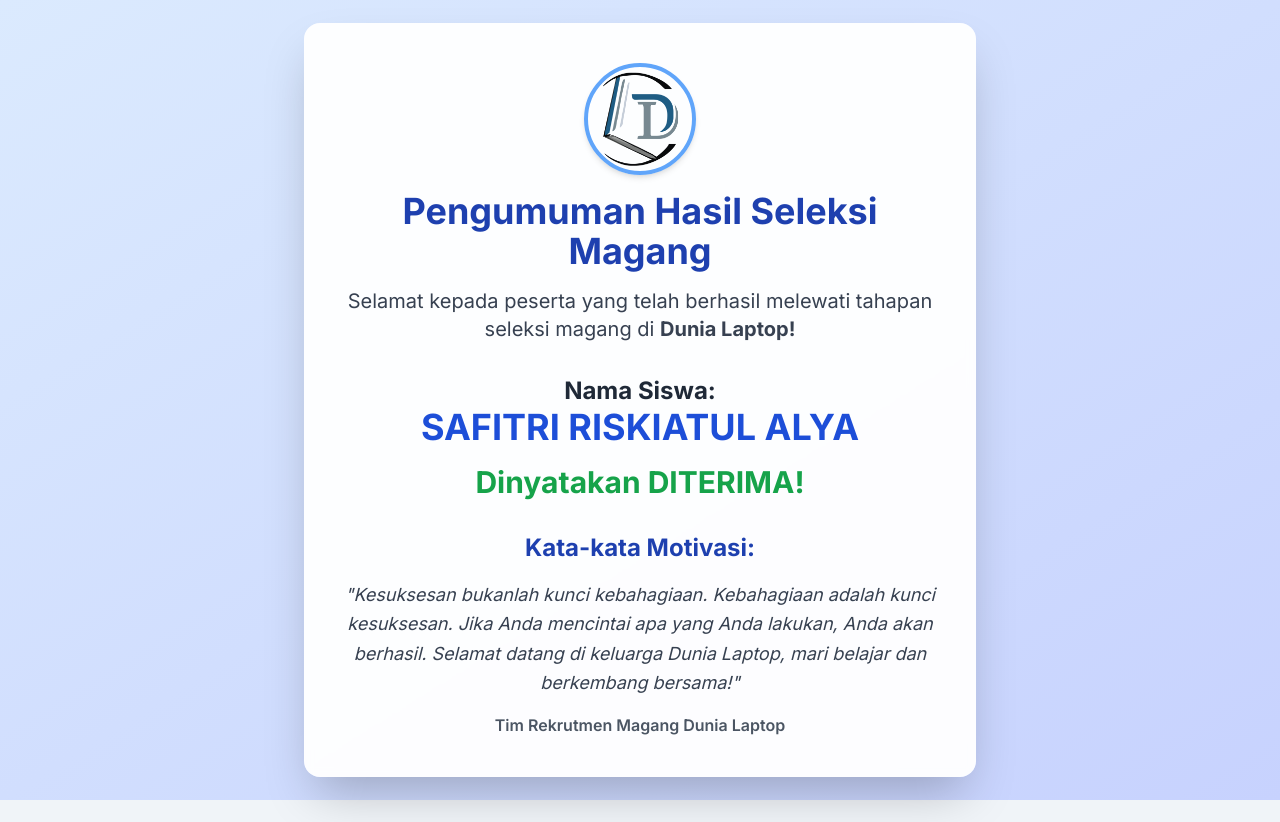
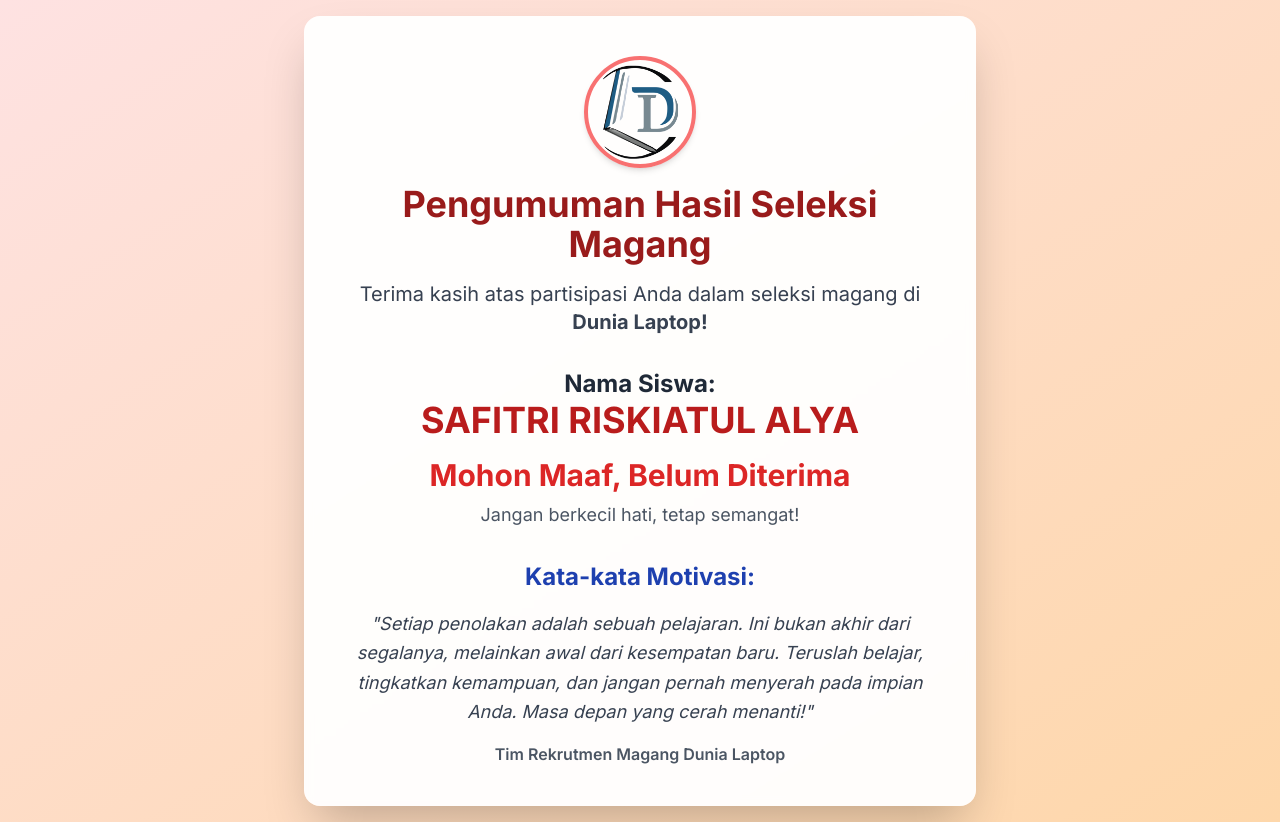
Before and after one commit to GanzoVanced/magang-smkdiponegorobanyuputih2025, a plain HTML site: page MURID/safitririskiatulalya.html in a window 1280 px wide. Before the commit the page ends 800 px from the top, so only its background shows below. Drawn offline with nearby package versions, Linux system fonts and the light colour scheme.

Commit message:
Add files via upload

```diff
--- a/MURID/safitririskiatulalya.html
+++ b/MURID/safitririskiatulalya.html
@@ -15,32 +15,35 @@
         }
     </style>
 </head>
-<body class="flex items-center justify-center min-h-screen p-4 bg-gradient-to-br from-blue-100 to-indigo-200">
+<body class="flex items-center justify-center min-h-screen p-4 bg-gradient-to-br from-red-100 to-orange-200">
 
     <!-- Kontainer utama pengumuman -->
     <div class="relative bg-white bg-opacity-95 backdrop-blur-sm p-8 md:p-10 rounded-2xl shadow-2xl w-full max-w-2xl mx-auto transform transition-all duration-300">
         <div class="text-center mb-8">
-            <!-- Logo Dunia Laptop (Opsional, bisa diganti dengan logo asli) -->
-            <img src="../logo dl.png" alt="Logo Dunia Laptop" class="mx-auto h-24 w-24 sm:h-28 sm:w-28 rounded-full object-cover shadow-md mb-4 border-4 border-blue-400">
-            <h1 class="text-3xl sm:text-4xl font-extrabold text-blue-800 mb-4">Pengumuman Hasil Seleksi Magang</h1>
+            <!-- Logo Dunia Laptop -->
+            <img src="../logo dl.png" alt="Logo Dunia Laptop" class="mx-auto h-24 w-24 sm:h-28 sm:w-28 rounded-full object-cover shadow-md mb-4 border-4 border-red-400">
+            <h1 class="text-3xl sm:text-4xl font-extrabold text-red-800 mb-4">Pengumuman Hasil Seleksi Magang</h1>
             <p class="text-gray-700 text-lg sm:text-xl">
-                Selamat kepada peserta yang telah berhasil melewati tahapan seleksi magang di <B>Dunia Laptop!</B>
+                Terima kasih atas partisipasi Anda dalam seleksi magang di <B>Dunia Laptop!</B>
             </p>
         </div>
 
         <div class="mb-8 text-center">
             <h2 class="text-3xl sm:text-2xl font-bold text-gray-800 mb-4">
-                Nama Siswa: <br> <span class="text-blue-700 font-extrabold sm:text-4xl" id="studentName">SAFITRI RISKIATUL ALYA</span>
+                Nama Siswa: <br> <span class="text-red-700 font-extrabold sm:text-4xl" id="studentName">SAFITRI RISKIATUL ALYA</span>
             </h2>
-            <p class="text-2xl sm:text-3xl font-extrabold text-green-600">
-                Dinyatakan DITERIMA!
+            <p class="text-2xl sm:text-3xl font-extrabold text-red-600">
+                Mohon Maaf, Belum Diterima
+            </p>
+            <p class="text-gray-600 text-lg mt-2">
+                Jangan berkecil hati, tetap semangat!
             </p>
         </div>
 
         <div class="text-center">
             <h2 class="text-2xl font-bold text-blue-800 mb-4">Kata-kata Motivasi:</h2>
             <p class="text-gray-700 text-lg leading-relaxed italic mb-4">
-                "Kesuksesan bukanlah kunci kebahagiaan. Kebahagiaan adalah kunci kesuksesan. Jika Anda mencintai apa yang Anda lakukan, Anda akan berhasil. Selamat datang di keluarga Dunia Laptop, mari belajar dan berkembang bersama!"
+                "Setiap penolakan adalah sebuah pelajaran. Ini bukan akhir dari segalanya, melainkan awal dari kesempatan baru. Teruslah belajar, tingkatkan kemampuan, dan jangan pernah menyerah pada impian Anda. Masa depan yang cerah menanti!"
             </p>
             <p class="text-gray-600 text-base font-semibold">
                 Tim Rekrutmen Magang Dunia Laptop
```
Also changed, not shown: MURID/ahmadnurkhafid.html (+1 -1 lines), MURID/alanhafizekaapriditya.html (+1 -1 lines), MURID/anggasaputra.html (+1 -1 lines), MURID/syakirasyifayumnayumazza.html (+12 -9 lines).
